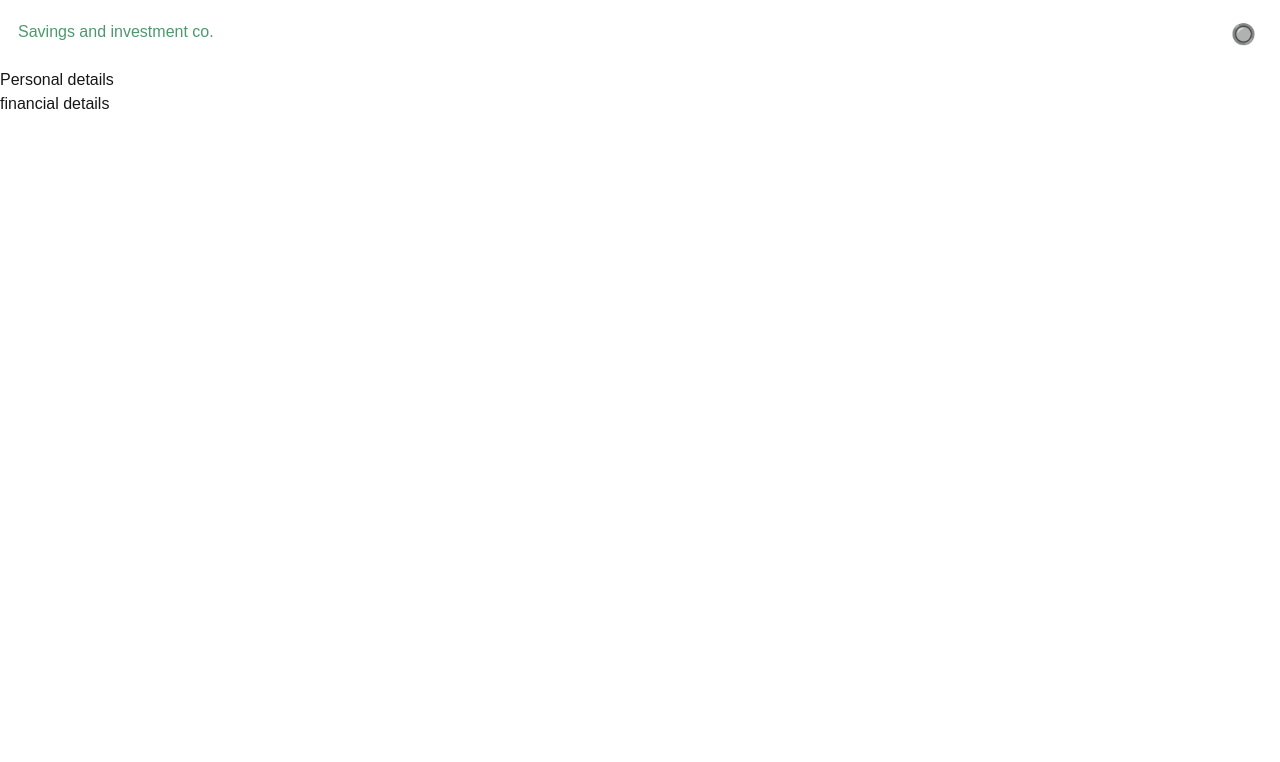
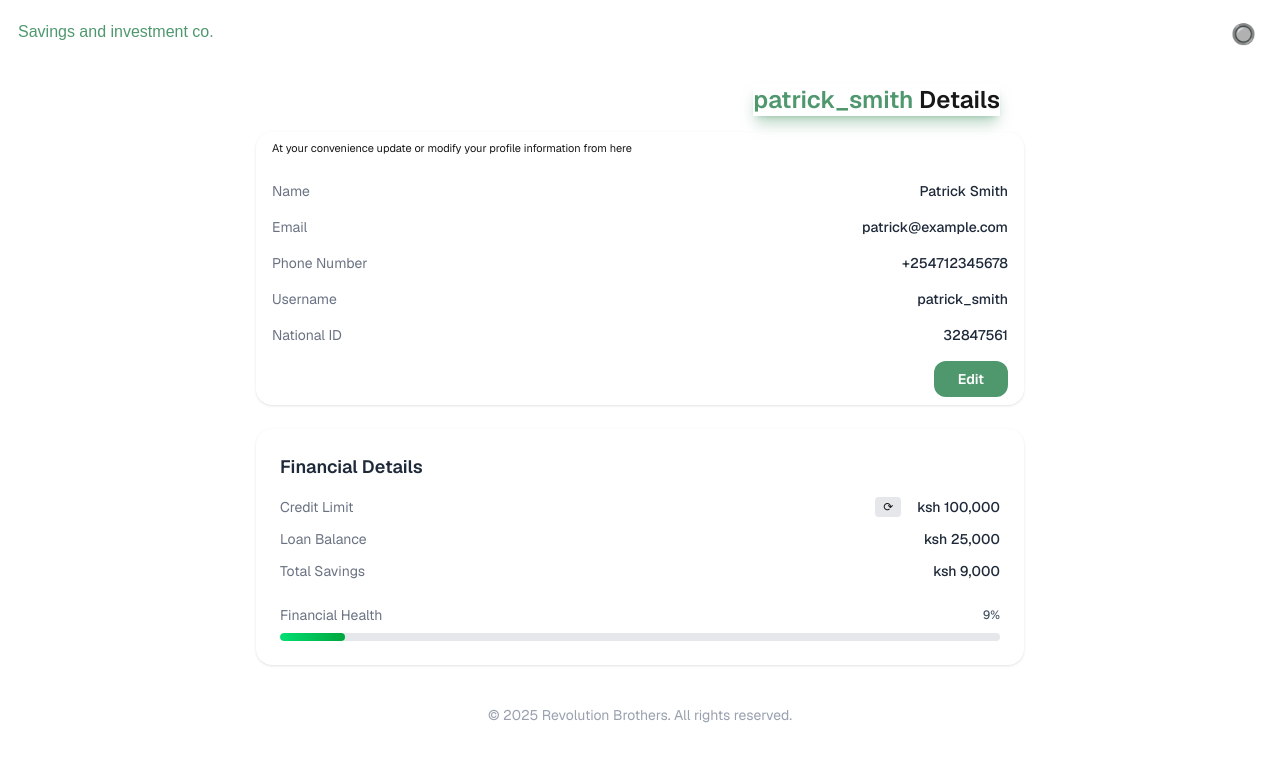
Before and after one commit to Southern-Just/revolutionbrothers, a Next.js app: page /account in a window 1280 px wide. Shown: the top 762 px of the page. Built offline with nearby package versions, Linux system fonts and the light colour scheme.

Commit message:
ui | ux run 003.1.2

```diff
--- a/app/books/page.tsx
+++ b/app/books/page.tsx
@@ -1,16 +1,15 @@
 "use client";
 
-import Header from "@/components/Header";
 import Image from "next/image";
 import { useRouter } from "next/navigation";
 
 export default function ComingSoon() {
   const router = useRouter();
   return (
-      <div className="min-h-screen flex items-start justify-center mt-24 overflow-hidden relative bg-white">
+      <div className="min-h-screen flex items-start justify-center mt-24 overflow-hidden relative bg-white page-animate">
         <div className="absolute inset-0 bg-[radial-gradient(circle_at_20%_20%,rgba(255,255,255,0.9),transparent_60%),radial-gradient(circle_at_80%_30%,rgba(255,255,255,0.8),transparent_55%),radial-gradient(circle_at_50%_80%,rgba(255,255,255,0.7),transparent_60%)] animate-[pulse_6s_ease-in-out_infinite]" />
 
-        <div className="relative z-10 backdrop-blur-3xl bg-white/60 border border-black/5 rounded-3xl px-10 py-8 shadow-[0_20px_60px_rgba(0,0,0,0.08)] text-center transition-all duration-700 [transition-timing-function:cubic-bezier(0.16,1,0.3,1)] hover:scale-[1.02]">
+        <div className="relative z-10 backdrop-blur-3xl bg-white/60  rounded-3xl px-10 py-8 shadow-[0_20px_60px_rgba(0,0,0,0.08)] text-center transition-all duration-700 [transition-timing-function:cubic-bezier(0.16,1,0.3,1)] hover:scale-[1.02]">
           <div className="justify-center flex">
             <Image
               src="/icons/books.svg"
@@ -20,7 +19,7 @@ export default function ComingSoon() {
             />
           </div>
           <h1 className="text-4xl md:text-5xl font-bold text-black mb-4">
-            Feature Coming Soon
+            Feature Coming Soon !!!
           </h1>
 
           <p className="text-gray-600 text-lg max-w-md mx-auto">
--- a/app/globals.css
+++ b/app/globals.css
@@ -106,3 +106,17 @@ body {
   transform: scale(0.97);
   box-shadow: 0 6px 15px rgba(0, 0, 0, 0.25);
 }
+
+@keyframes pageLoad {
+  0% {
+    opacity: 0;
+    transform: scale(0.95);
+  }
+  100% {
+    opacity: 1;
+    transform: scale(1);
+  }
+}
+.page-animate {
+  animation: pageLoad 0.6s ease-out forwards;
+}
--- a/app/members/page.tsx
+++ b/app/members/page.tsx
@@ -2,7 +2,7 @@ import Members from "@/components/Members"
 
 const page = () => {
   return (
-    <div className="w-[94%] mx-auto justify-center items-center">
+    <div className="w-[94%] mx-auto justify-center items-center page-animate">
       <Members/>
     </div>
   )
--- a/components/AccountCard.tsx
+++ b/components/AccountCard.tsx
@@ -70,6 +70,8 @@ const AccountCard = ({
           height={190}
           alt="lines"
           className="absolute top-0 left-0"
+          loading="eager"
+
         />
       </Link>
     </div>
--- a/components/Footer.tsx
+++ b/components/Footer.tsx
@@ -1,8 +1,8 @@
 
 const Footer = () => {
   return (
-    <div className="w-full fixed bottom-0">
-      <p className="text-gray-400 fixed text-sm  text-center">
+    <div className="w-full mt-10">
+      <p className="text-gray-400 text-sm  text-center">
         &copy; 2025 Revolution Brothers. All rights reserved.
       </p>
     </div>
--- a/components/Profile.tsx
+++ b/components/Profile.tsx
@@ -1,11 +1,168 @@
+"use client";
+
+import { useState } from "react";
+import { mockData } from "@/lib/mock";
+import Footer from "./Footer";
 
 const Profile = () => {
+  const currentUser = mockData.members.find((m) => m.userId === "1")!;
+
+  const [isEditing, setIsEditing] = useState(false);
+
+  const [personal, setPersonal] = useState({
+    name: currentUser.name,
+    email: "patrick@example.com",
+    phone: currentUser.phone ?? "+254712345678",
+    username: "patrick_smith",
+    nationalId: "32847561",
+  });
+
+  const totalSavings = currentUser.contributions.reduce(
+    (sum, c) => sum + c.amount,
+    0
+  );
+
+  const [creditLimit, setCreditLimit] = useState(100000);
+
+  const financials = {
+    creditLimit,
+    loanBalance: 25000,
+    savings: totalSavings,
+  };
+
+  const financialHealth = Math.min(
+    100,
+    Math.round((financials.savings / financials.creditLimit) * 100)
+  );
+
+  const handleChange = (e: React.ChangeEvent<HTMLInputElement>) => {
+    const { name, value } = e.target;
+    setPersonal((prev) => ({ ...prev, [name]: value }));
+  };
+
+  const refreshCreditLimit = () => {
+    const newLimit = Math.floor(Math.random() * 200000) + 50000;
+    setCreditLimit(newLimit);
+  };
+
+  // Unified button click handler
+  const handleAction = () => {
+    if (isEditing) {
+      // Save changes logic here
+      console.log("Saved changes:", personal);
+      setIsEditing(false);
+    } else {
+      setIsEditing(true);
+    }
+  };
+
   return (
-    <div>
-     <div>Personal details</div>
-     <div>financial details</div>
+    <div className="mx-auto mt-2 w-[94%] max-w-3xl font-sans page-animate">
+      {/* Header */}
+      <div className="mb-2 flex w-full items-center justify-end p-2 ">
+        <h2 className="text-2xl font-semibold text-brand shadow-lg shadow-brand/40 mr-4">{personal.username}<span className="text-foreground"> Details</span></h2>
+      </div>
+
+      {/* Personal Details */}
+      <section className="rounded-2xl bg-white px-4 py-2 shadow-sm">
+        <p className="text-[11px] mb-6">
+          At your convenience update or modify your profile information from here
+        </p>
+
+        {[
+          { label: "Name", key: "name" },
+          { label: "Email", key: "email" },
+          { label: "Phone Number", key: "phone" },
+          { label: "Username", key: "username" },
+          { label: "National ID", key: "nationalId" },
+        ].map(({ label, key }) => (
+          <div key={key} className="mb-4 flex items-center justify-between">
+            <span className="text-sm text-gray-500">{label}</span>
+            {isEditing ? (
+              <input
+                name={key}
+                value={personal[key as keyof typeof personal]}
+                onChange={handleChange}
+                className="w-48 rounded-lg border border-gray-300 px-3 py-2 text-sm focus:outline-none focus:ring-2 focus:ring-blue-500"
+              />
+            ) : (
+              <p className="text-sm font-medium text-gray-800">
+                {personal[key as keyof typeof personal]}
+              </p>
+            )}
+          </div>
+        ))}
+
+        {/* Unified Action Button */}
+        <div className="mt-4 flex justify-end">
+          <button
+            onClick={handleAction}
+            className="rounded-xl bg-brand px-6 py-2 text-sm font-semibold text-white transition hover:bg-brand/70"
+          >
+            {isEditing ? "Save Changes" : "Edit"}
+          </button>
+          {isEditing && (
+            <button
+              onClick={() => setIsEditing(false)}
+              className="ml-2 rounded-xl border border-gray-300 px-6 py-2 text-sm font-semibold text-gray-800 transition hover:bg-gray-100"
+            >
+              Cancel
+            </button>
+          )}
+        </div>
+      </section>
+
+      {/* Financial Details */}
+      <section className="mt-6 rounded-2xl bg-white p-6 shadow-sm">
+        <h3 className="mb-4 text-lg font-semibold text-gray-800">Financial Details</h3>
+
+        <div className="mb-3 flex items-center justify-between">
+          <span className="text-sm text-gray-500">Credit Limit</span>
+          <div className="flex items-center gap-4">
+            <button
+              onClick={refreshCreditLimit}
+              className="rounded bg-gray-200 px-2 py-0.5 text-xs hover:bg-gray-300"
+            >
+              ⟳
+            </button>
+            <p className="text-sm font-medium text-gray-800">
+              ksh {financials.creditLimit.toLocaleString()}
+            </p>
+          </div>
+        </div>
+
+        <div className="mb-3 flex items-center justify-between">
+          <span className="text-sm text-gray-500">Loan Balance</span>
+          <p className="text-sm font-medium text-gray-800">
+            ksh {financials.loanBalance.toLocaleString()}
+          </p>
+        </div>
+        <div className="mb-3 flex items-center justify-between">
+          <span className="text-sm text-gray-500">Total Savings</span>
+          <p className="text-sm font-medium text-gray-800">
+            ksh {financials.savings.toLocaleString()}
+          </p>
+        </div>
+
+        <div className="mt-6">
+          <div className="mb-2 flex items-center justify-between">
+            <span className="text-sm text-gray-500">Financial Health</span>
+            <span className="text-xs font-medium text-gray-600">
+              {financialHealth}%
+            </span>
+          </div>
+          <div className="h-2 w-full overflow-hidden rounded-full bg-gray-200">
+            <div
+              className="h-full rounded-full bg-linear-to-r from-green-400 to-green-600 transition-all"
+              style={{ width: `${financialHealth}%` }}
+            />
+          </div>
+        </div>
+      </section>
+
+      <Footer />
     </div>
-  )
-}
+  );
+};
 
-export default Profile
+export default Profile;
--- a/components/Sidebar.tsx
+++ b/components/Sidebar.tsx
@@ -22,7 +22,11 @@ const Sidebar = ({ open, onClose }: SidebarProps) => {
         rounded-l-3xl shadow-2xl
         transform transition-all duration-500
         [ease-[cubic-bezier(0.16,1,0.3,1)]]
-        ${open ? "translate-x-0 scale-100 opacity-100" : "translate-x-full scale-95 opacity-0"}`}
+        ${
+          open
+            ? "translate-x-0 scale-100 opacity-100"
+            : "translate-x-full scale-95 opacity-0"
+        }`}
       >
         <div className="px-4 py-8 space-y-8 h-full relative">
           <button
@@ -36,9 +40,9 @@ const Sidebar = ({ open, onClose }: SidebarProps) => {
             {[
               ["My Finances", "/finances"],
               ["Members", "/members"],
+              ["Account", "/account"],
+              ["Books", "/books"],
               ["Settings", "/settings"],
-              ["Books", "/books"],
-              ["Account", "/account"],
             ].map(([label, href]) => (
               <Link
                 key={href}
--- a/lib/mock.ts
+++ b/lib/mock.ts
@@ -118,7 +118,7 @@ export const mockData = {
       userId: "9",
       name: "Alexander Garcia",
       role: "Member",
-      image: "/profiles/alexander.jpg",
+      image:"/images/parachute.png",
       contributions: [
         { month: "2023-09", amount: 1600 },
         { month: "2023-10", amount: 1500 },
```
Also changed, not shown: app/revolution/page.tsx (+60 -10 lines), components/Finances.tsx (+8 -15 lines), components/Members.tsx (+5 -30 lines), public/icons/loader1.svg (added).
